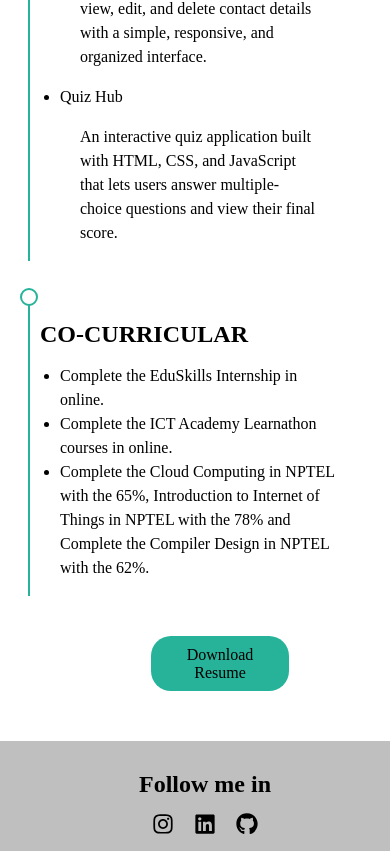
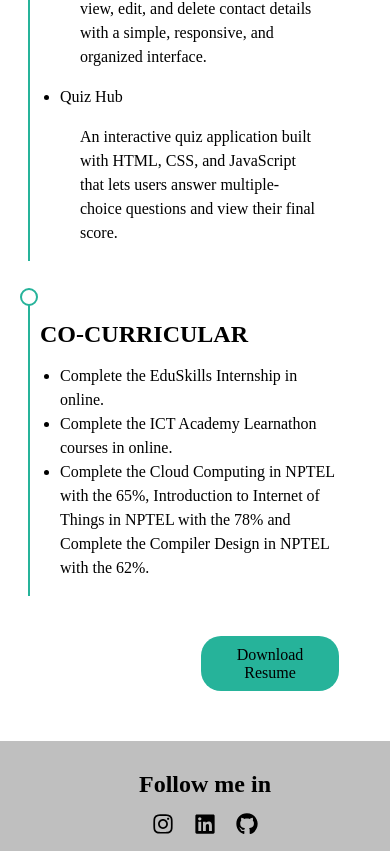
Before and after one commit to Jayamurugan1234/Portfolio, a React app: page /resume in a window 390 px wide. Shown: the part 2173-3024 px from the top of the page. Built offline with nearby package versions, Linux system fonts and the light colour scheme; the HTML template or start-up script is replaced by a standard one.

Commit message:
Update Resume.css

```diff
--- a/src/pages/Resume.css
+++ b/src/pages/Resume.css
@@ -673,7 +673,7 @@
         text-decoration: none !important;
         width: 25%;
         height: 35px;
-        margin-left: 50px;
+        margin-left: 150px;
 
 
     }
```
